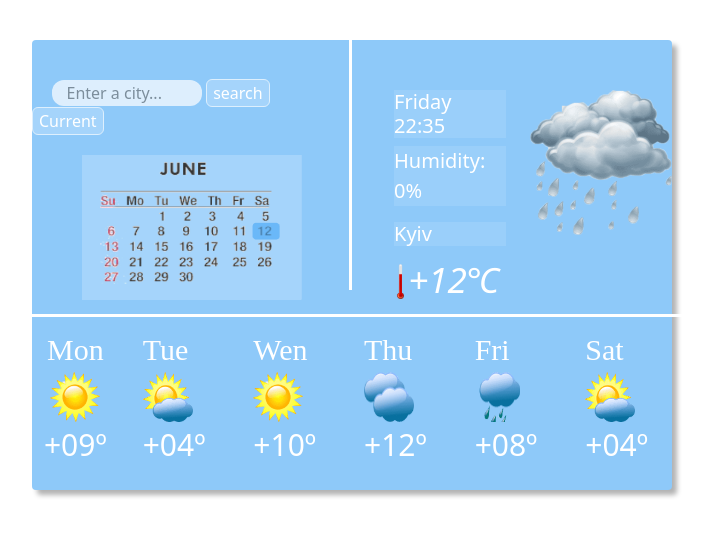
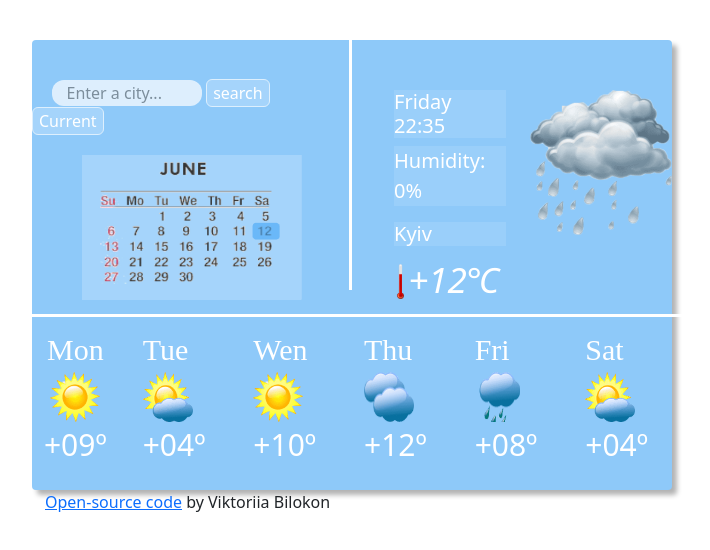
Before and after one commit to vickylucky/weather-app, a plain HTML site: page index.html in a window 1280 px wide. Shown: the whole page, without its empty margins (288-998 px from the left). Drawn offline with nearby package versions, Linux system fonts and the light colour scheme; a web font is replaced by a local one.

Commit message:
add link

```diff
--- a/index.html
+++ b/index.html
@@ -106,6 +106,12 @@
           </div>
         </div>
       </div>
+      <p class="btn">
+        <a href="https://github.com/vickylucky/weather-app">
+          Open-source code</a
+        >
+        by Viktoriia Bilokon
+      </p>
     </div>
     <script src="src/index.js"></script>
   </body>
```
